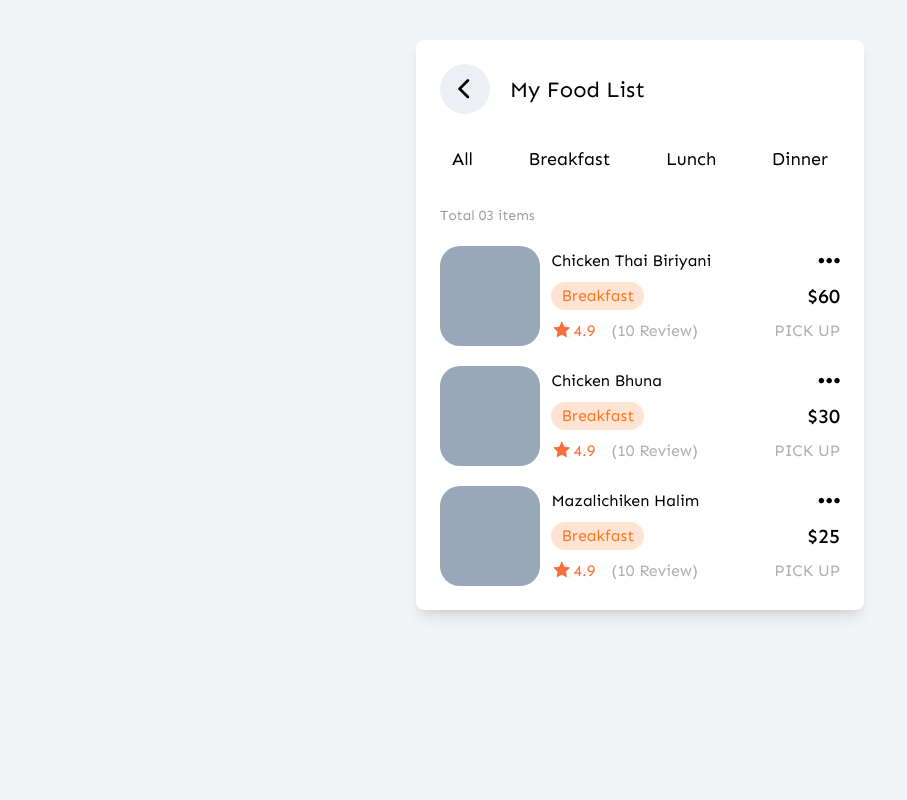
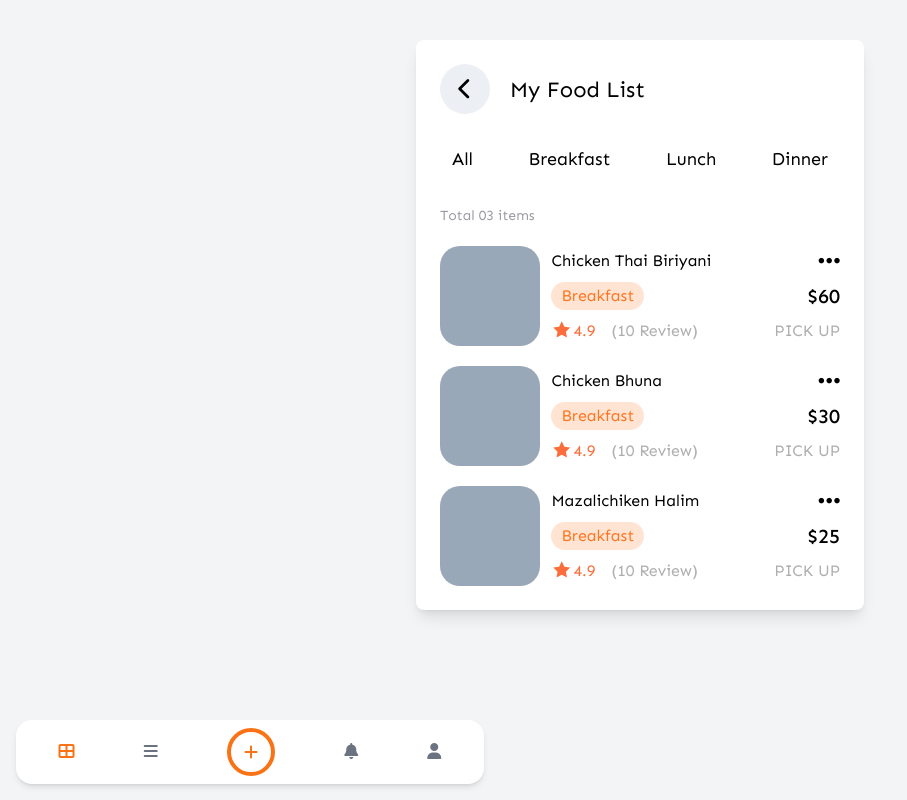
Before and after one commit to snjrbkv/food-order, a plain HTML site: page pages/chef/list.html in a window 1280 px wide. Shown: the whole page, without its empty margins (0-907 px from the left). Drawn offline with nearby package versions, Linux system fonts and the light colour scheme.

Commit message:
adding bottom navbar

```diff
--- a/pages/chef/list.html
+++ b/pages/chef/list.html
@@ -106,6 +106,24 @@
                 </div>
             </div>
         </div>
+
+        <div class="fixed w-[500px] bottom-0 left-0 right-0 p-4">
+            <div class="bg-white rounded-2xl shadow-md flex justify-around items-center p-2">
+                <button class="text-orange-500"><i class="fas fa-th-large"></i></button>
+                <button class="text-gray-500"><i class="fas fa-bars"></i></button>
+                <button class="text-orange-500 relative">
+                    <a href="add.html">
+                        <span class="absolute inset-0 flex items-center justify-center">
+                            <i class="fas fa-plus"></i>
+                        </span>
+                    </a>
+                    <span class="block w-12 h-12 rounded-full border-4 border-orange-500"></span>
+                </button>
+                <button class="text-gray-500"><i class="fas fa-bell"></i></button>
+
+                <button class="text-gray-500"><i class="fas fa-user"></i></button>
+            </div>
+        </div>
     </div>
 </body>
 </html>
```
